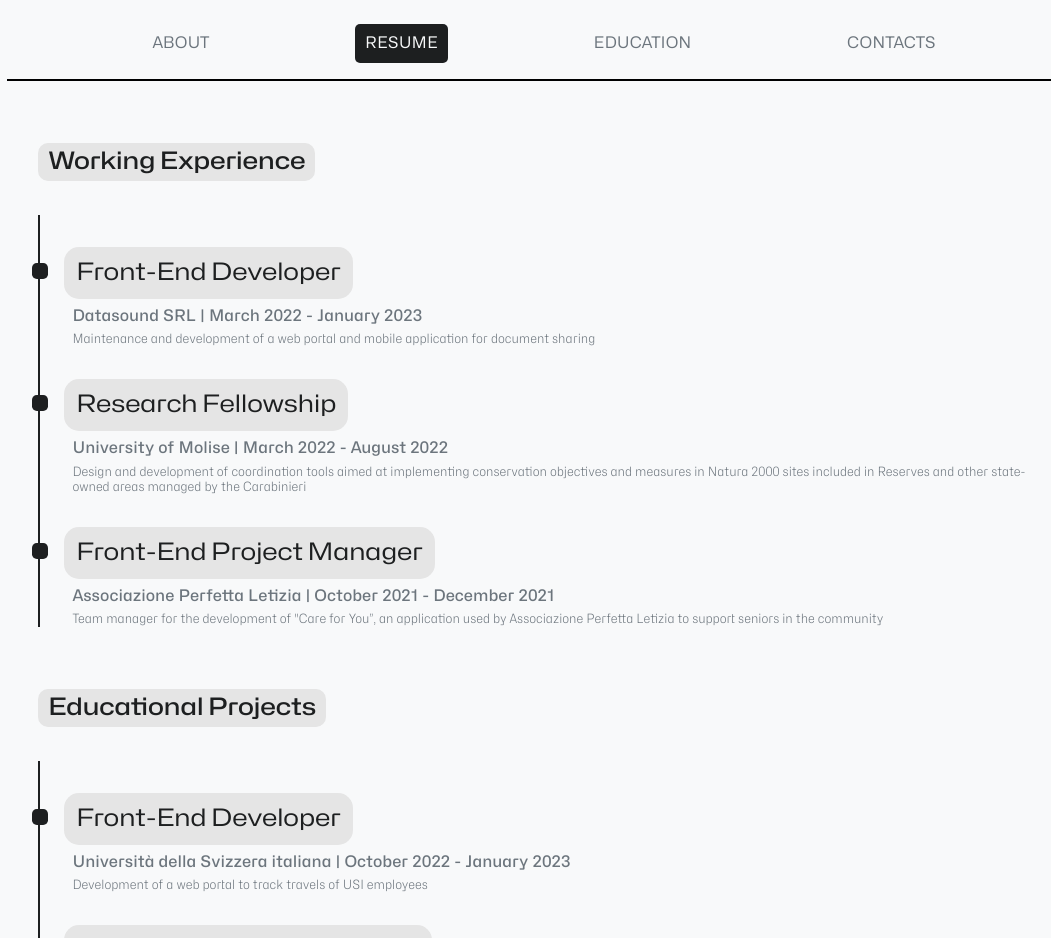
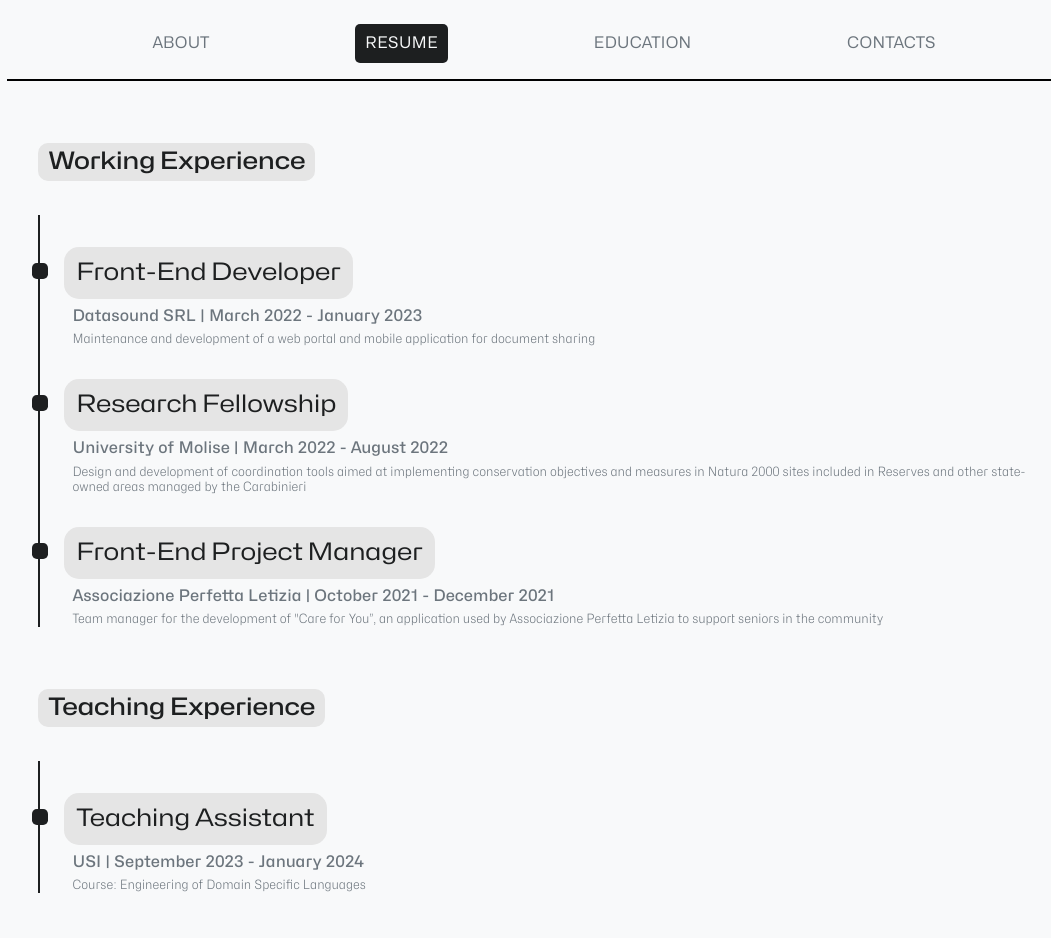
Before and after one commit to StefanoStone/stefanostone.github.io, an Angular app: page /resume in a window 1280 px wide. Shown: the top 938 px of the page, without its empty margins (96-1147 px from the left). Built offline with nearby package versions, Linux system fonts and the light colour scheme.

Commit message:
add teaching experience to resume

```diff
--- a/src/app/pages/resume/resume.component.html
+++ b/src/app/pages/resume/resume.component.html
@@ -2,6 +2,9 @@
   <div id="content">
     <paragraph-title content="Working Experience"></paragraph-title>
     <dotted-list-element *ngFor="let work of workingExperience" [element]="work"></dotted-list-element>
+    <br><br>
+    <paragraph-title content="Teaching Experience"></paragraph-title>
+    <dotted-list-element *ngFor="let teach of teachingExperience" [element]="teach"></dotted-list-element>
     <br><br>
     <paragraph-title content="Educational Projects"></paragraph-title>
     <dotted-list-element *ngFor="let project of projects" [element]="project"></dotted-list-element>
--- a/src/app/pages/resume/resume.component.ts
+++ b/src/app/pages/resume/resume.component.ts
@@ -68,6 +68,14 @@ export class ResumeComponent {
     }
   ];
 
+  teachingExperience: ListItem[] = [
+    {
+      title: 'Teaching Assistant',
+      subtitle: 'USI | September 2023 - January 2024',
+      description: 'Course: Engineering of Domain Specific Languages'
+    }
+  ];
+
   constructor() {
   }
 }
```
